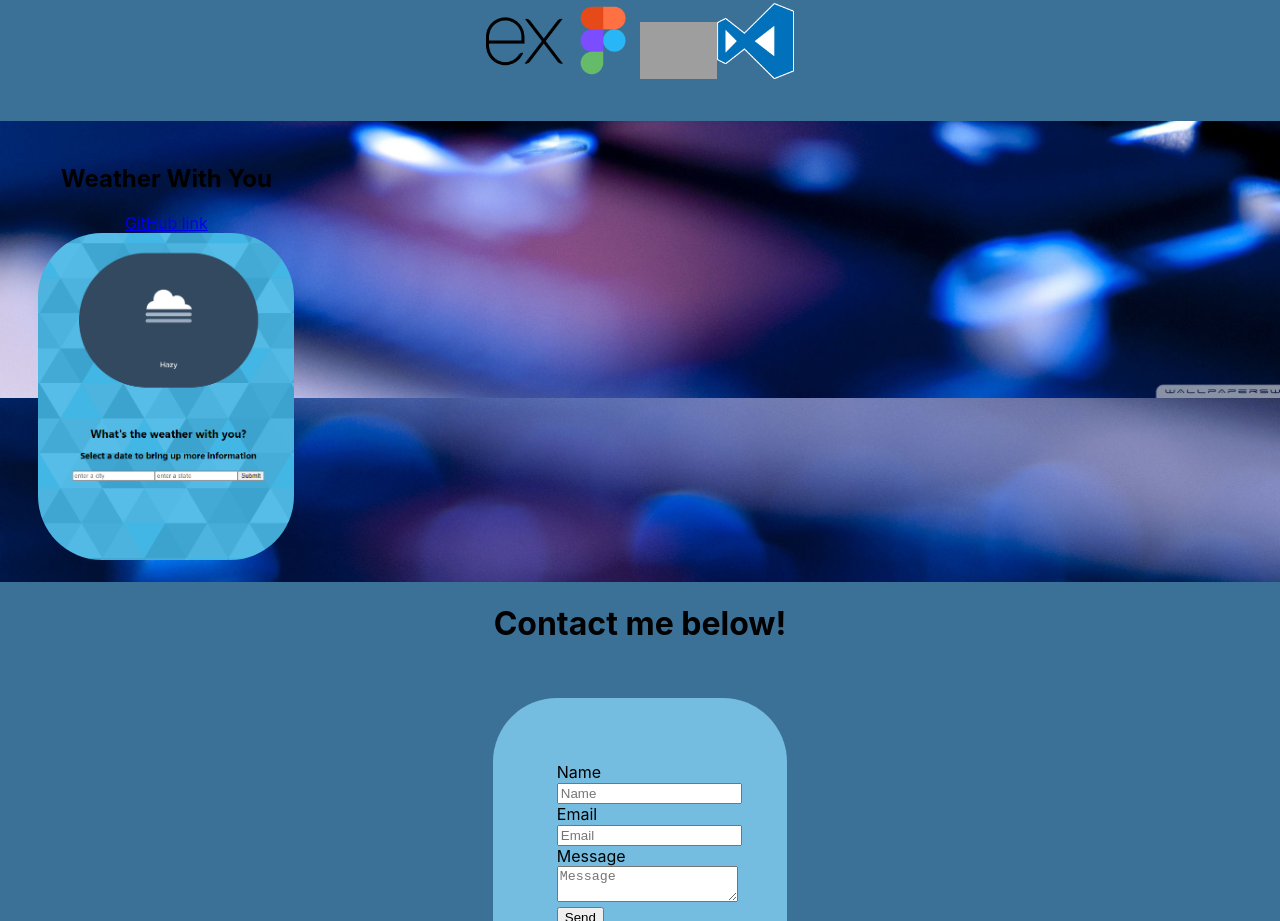
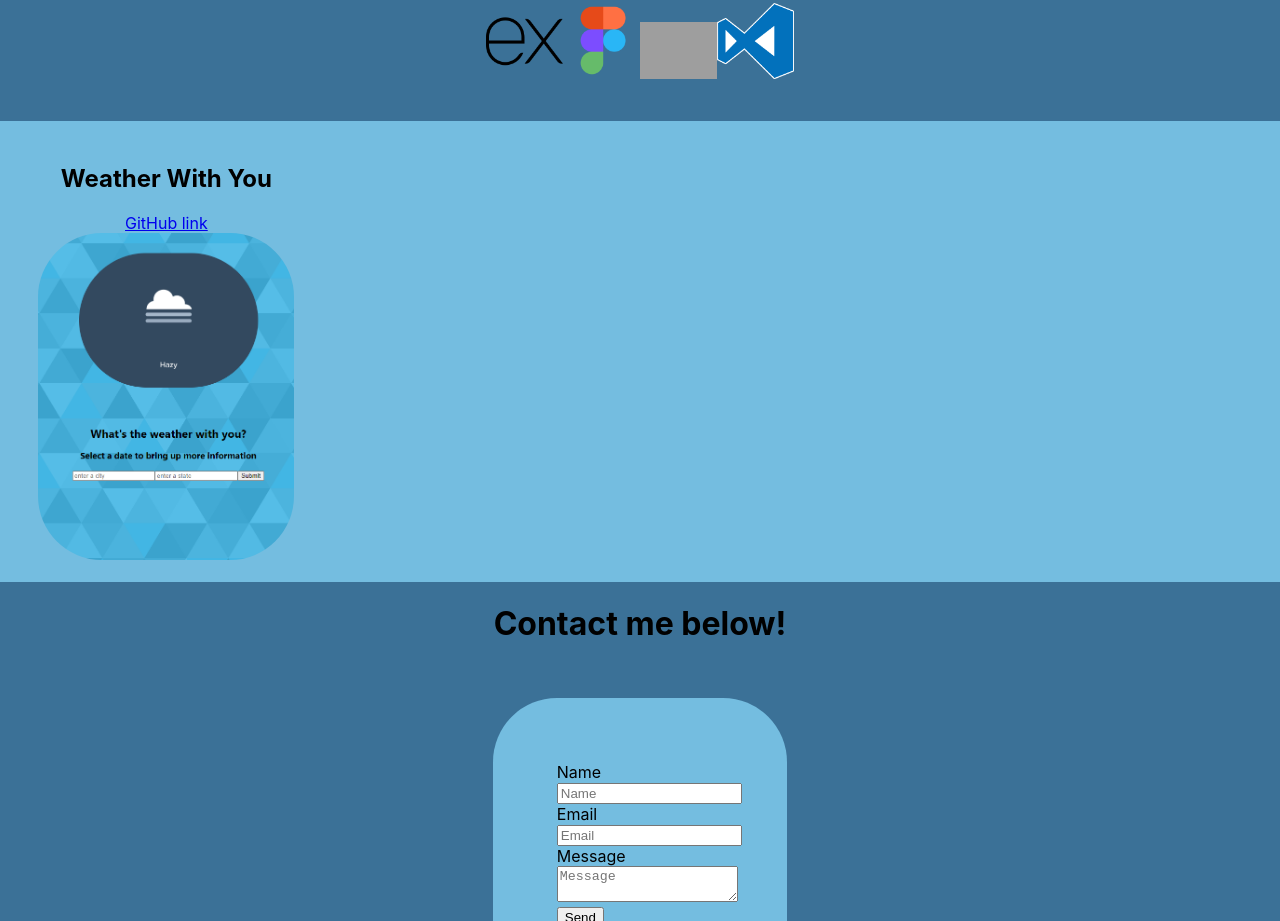
Before and after one commit to Epeng1994/webportfolio, a React (Create React App) app: page / in a window 1280 px wide. Shown: the part 1202-2123 px from the top of the page. Built offline with nearby package versions, Linux system fonts and the light colour scheme; no server answers; grey boxes are pictures that could not be loaded.

Commit message:
removed onclickhandle on nav, added background color to project component

```diff
--- a/src/App.css
+++ b/src/App.css
@@ -105,6 +105,10 @@ html{
   justify-content: space-between;
 }
 
+.projects{
+  background-color: #74BDE0;
+}
+
 .projectComponent{
   height:30vw;
   width:20vw;
--- a/src/components/Banner.js
+++ b/src/components/Banner.js
@@ -1,21 +1,15 @@
 import React from 'react';
 
 function Banner(){
-
-
-    const handleOnClick = e =>{
-
-    }
-
     return(
         <div className ='banner-div'>
             <h1>Eric Peng's Portfolio</h1>
             <nav>
-                <a href = '#home' onClick ={handleOnClick}>Home</a>
-                <a href = '#aboutme' onClick ={handleOnClick}>About Me</a>
-                <a href = '#skills' onClick ={handleOnClick}>Skills</a>
-                <a href = '#projects' onClick ={handleOnClick}>Projects</a>
-                <a href = '#contactme' onClick ={handleOnClick}>Contact Me</a>
+                <a href = '#home'>Home</a>
+                <a href = '#aboutme'>About Me</a>
+                <a href = '#skills'>Skills</a>
+                <a href = '#projects'>Projects</a>
+                <a href = '#contactme'>Contact Me</a>
             </nav>
         </div>
     )
--- a/src/components/Projects.js
+++ b/src/components/Projects.js
@@ -12,7 +12,7 @@ function Projects(){
 
 
     return(
-        <div id='projects'>
+        <div className = 'projects' id='projects'>
             {
                 projArr.map(project=>{
                     return(
```
